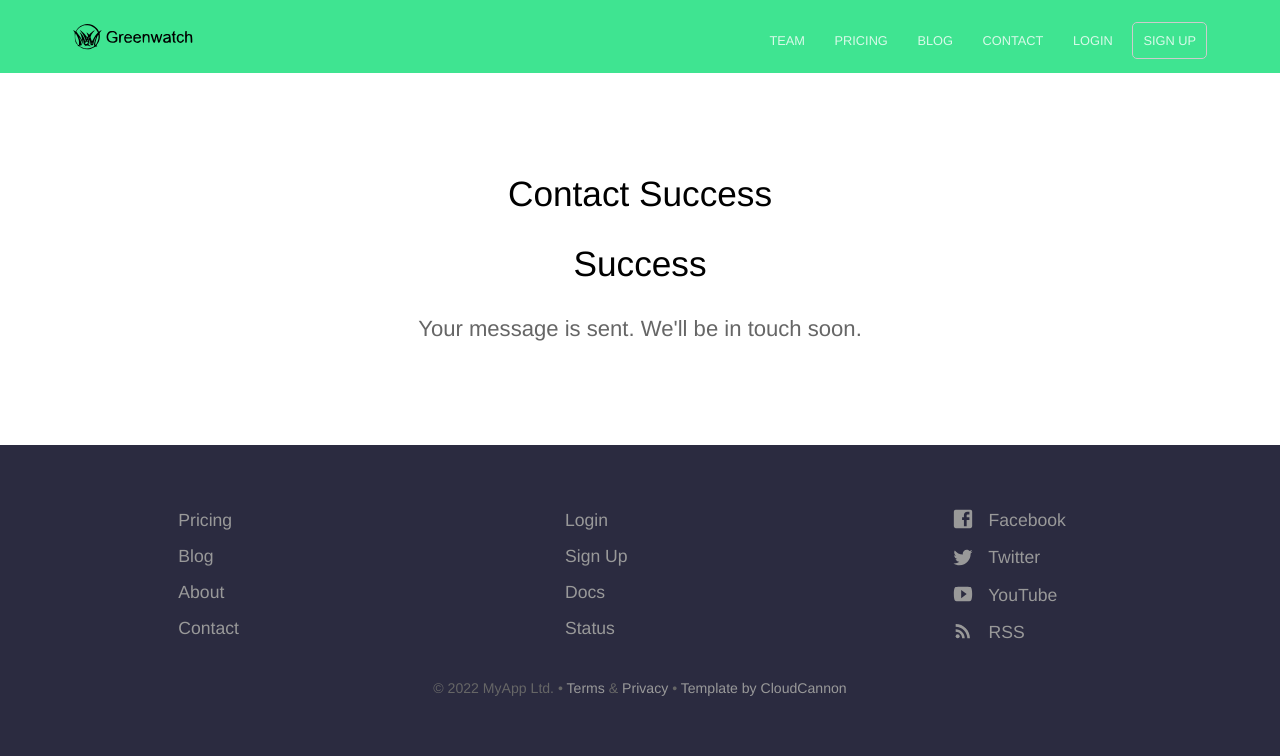
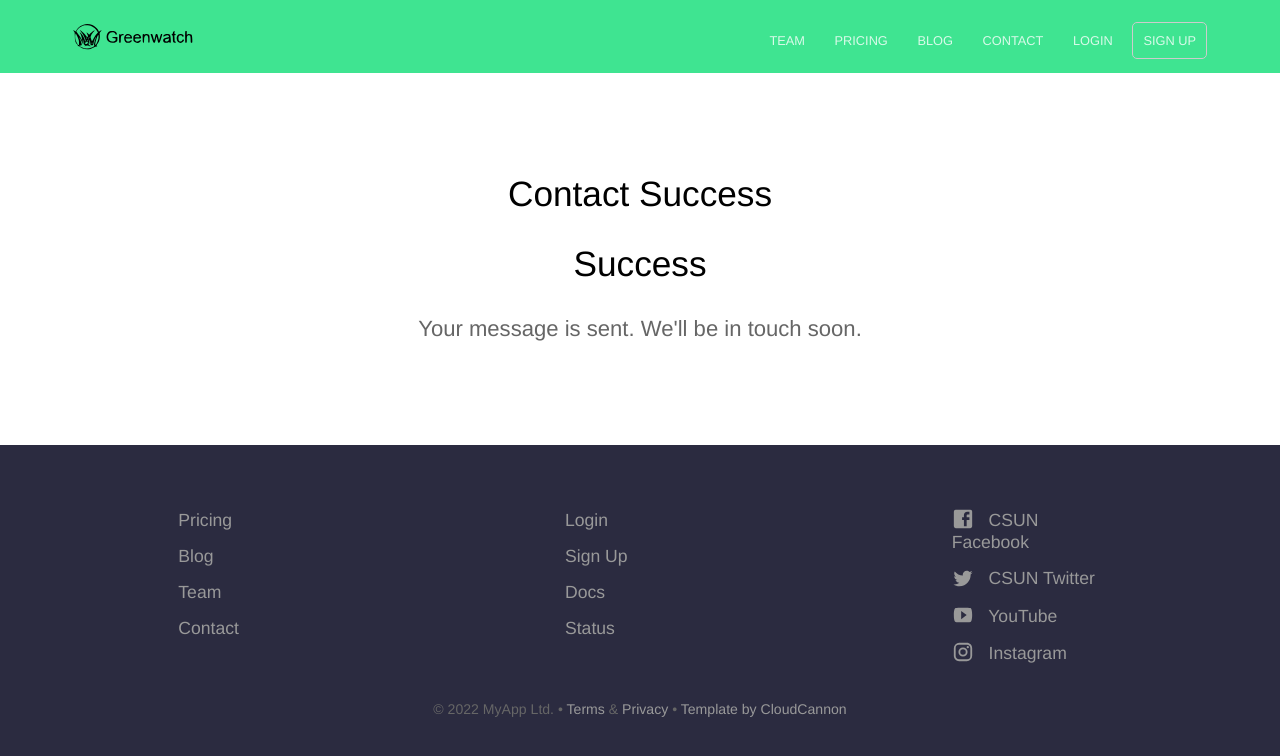
Before and after one commit to COMP490-Greenwatch-Org/greenwatch-team-website, a Jekyll site: the page built from contact-success.html, in a window 1280 px wide. Shown: the top 756 px of the page. Built offline with Jekyll 4.4.1, drawn with Linux system fonts in a browser that asks for light colours.

Commit message:
Update footer.yml

```diff
--- a/_data/footer.yml
+++ b/_data/footer.yml
@@ -3,7 +3,7 @@
     link: /pricing/
   - name: Blog
     link: /blog/
-  - name: About
+  - name: Team
     link: /about/
   - name: Contact
     link: /contact/
@@ -21,19 +21,19 @@
     link: /
     new_window: true
 - links:
-  - name: Facebook
-    link: https://facebook.com/cloudcannon/
+  - name: CSUN Facebook
+    link: https://facebook.com/calstatenorthridge/
     new_window: true
     social_icon: Facebook
-  - name: Twitter
-    link: https://twitter.com/cloudcannon/
+  - name: CSUN Twitter
+    link: https://twitter.com/gomatadors
     social_icon: Twitter
     new_window: true
   - name: YouTube
     link: https://youtube.com/cloudcannon/
     social_icon: YouTube
     new_window: true
-  - name: RSS
-    link: /feed.xml
-    social_icon: RSS
+  - name: Instagram
+    link: https://www.instagram.com/csun_edu/
+    social_icon: Instagram
     new_window: false
```
